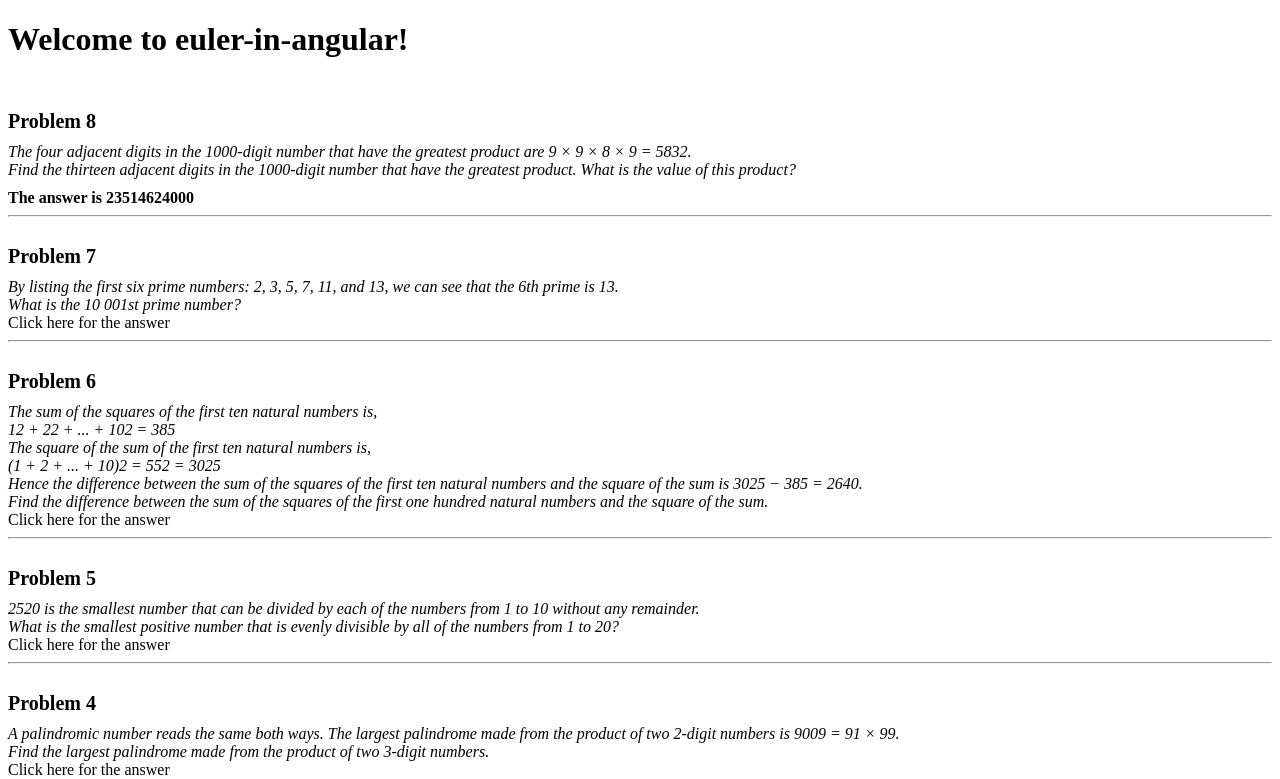
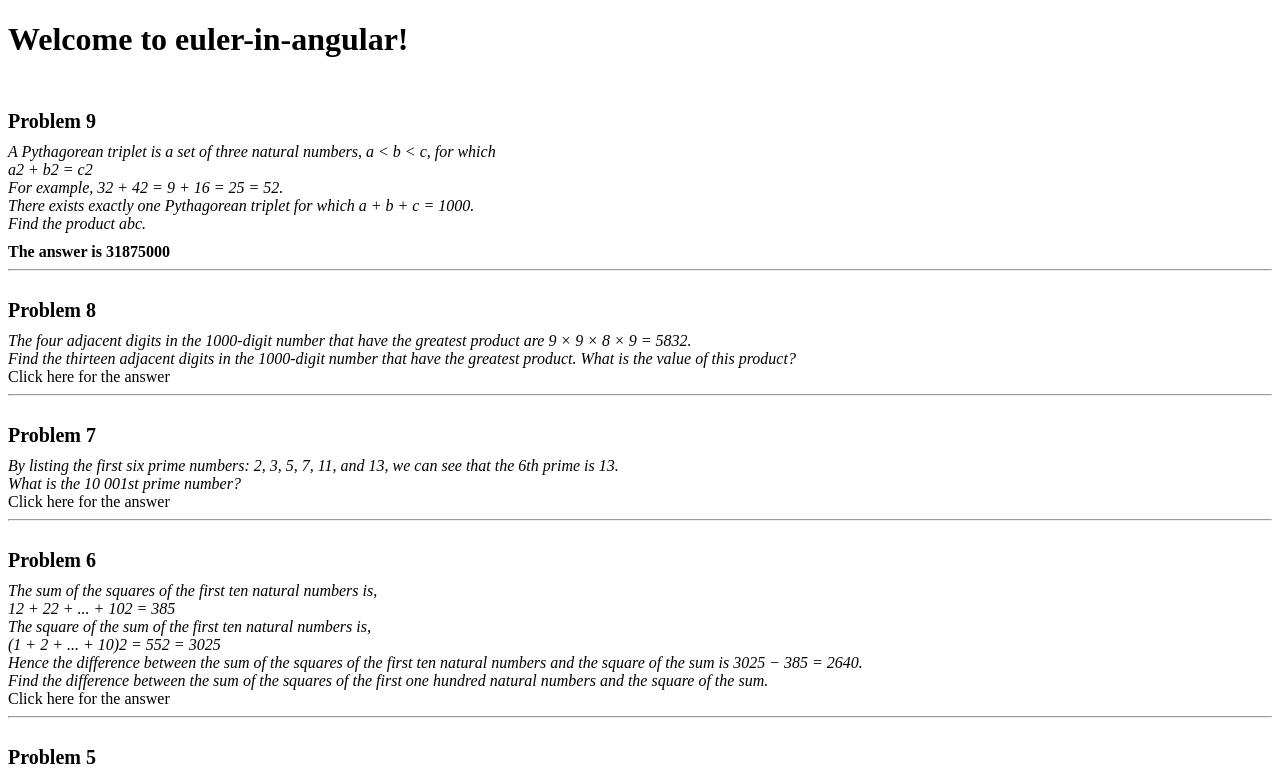
Before and after one commit to edwinvanderven/Euler-in-Angular, an Angular app: page / in a window 1280 px wide. Shown: the top 779 px of the page. Built offline with nearby package versions, Linux system fonts and the light colour scheme.

Commit message:
Added nineth problem and solution

```diff
--- a/src/app/app.component.model.ts
+++ b/src/app/app.component.model.ts
@@ -6,6 +6,7 @@ import { FifthProblem } from './problems/fifth-problem';
 import { SixthProblem } from './problems/sixth-problem';
 import { SeventhProblem } from './problems/seventh-problem';
 import { EighthProblem } from './problems/eighth-problem';
+import { NinethProblem } from './problems/nineth-problem';
 
 export interface IProblem {
   title: string;
@@ -14,6 +15,7 @@ export interface IProblem {
 }
 
 export const PROBLEMS: IProblem[] = [
+  new NinethProblem(),
   new EighthProblem(),
   new SeventhProblem(),
   new SixthProblem(),
--- /dev/null
+++ b/src/app/problems/nineth-problem.ts
@@ -0,0 +1,34 @@
+import { IProblem } from '../app.component.model';
+import { injectArgs } from '@angular/core/src/di/injector_compatibility';
+
+export class NinethProblem implements IProblem {
+  public title = 'Problem 9';
+  public description = 'A Pythagorean triplet is a set of three natural numbers, a < b < c, for which' +
+                        '\na2 + b2 = c2' +
+                        '\nFor example, 32 + 42 = 9 + 16 = 25 = 52.' +
+                        '\nThere exists exactly one Pythagorean triplet for which a + b + c = 1000.' +
+                        '\nFind the product abc.';
+
+  getAnswer(): string {
+    let result: number = 0;
+    const length = 1000;
+
+    let a = 1;
+    while (a < length && result === 0) {
+      let b = a + 1;
+      while (b < length && result === 0) {
+        const c = Math.sqrt(Math.pow(a, 2) + Math.pow(b, 2));
+        const isAnswer = this.isNaturalNumber(c) && this.sum(a, b, c) === length;
+        result = isAnswer ? this.prod(a, b, c) : 0;
+        b++;
+      }
+      a++;
+    }
+
+    return result.toString();
+  }
+
+  private sum = (...args: number[]) => args.reduce((a, b) => a + b);
+  private prod = (...args: number[]) => args.reduce((a, b) => a * b);
+  private isNaturalNumber = (num: number) => num % 1 === 0;
+}
```
Also changed, not shown: 1 other file (tests, documents, lock files or other folders).
